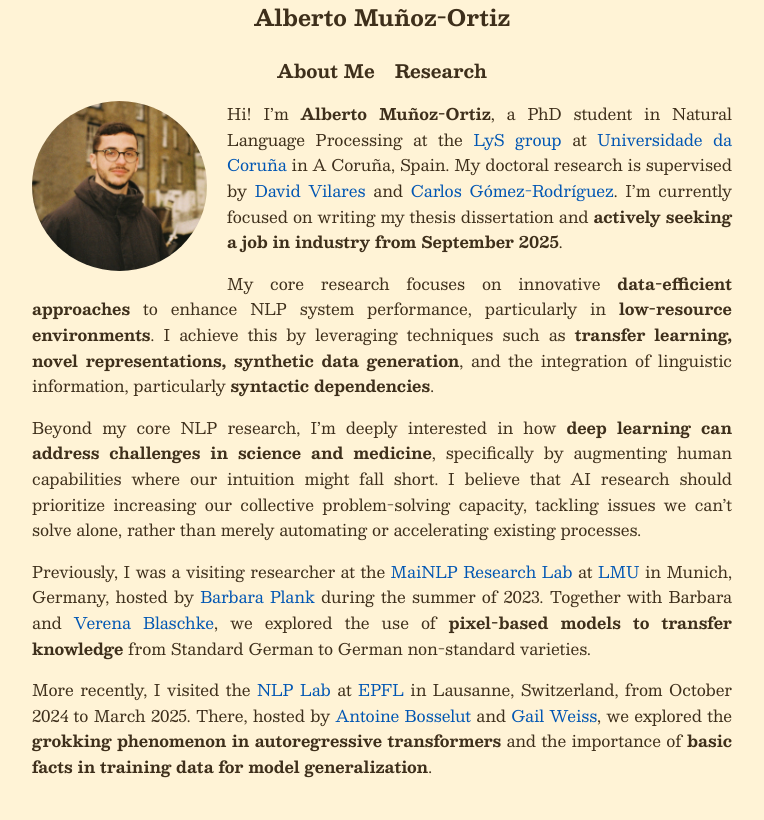
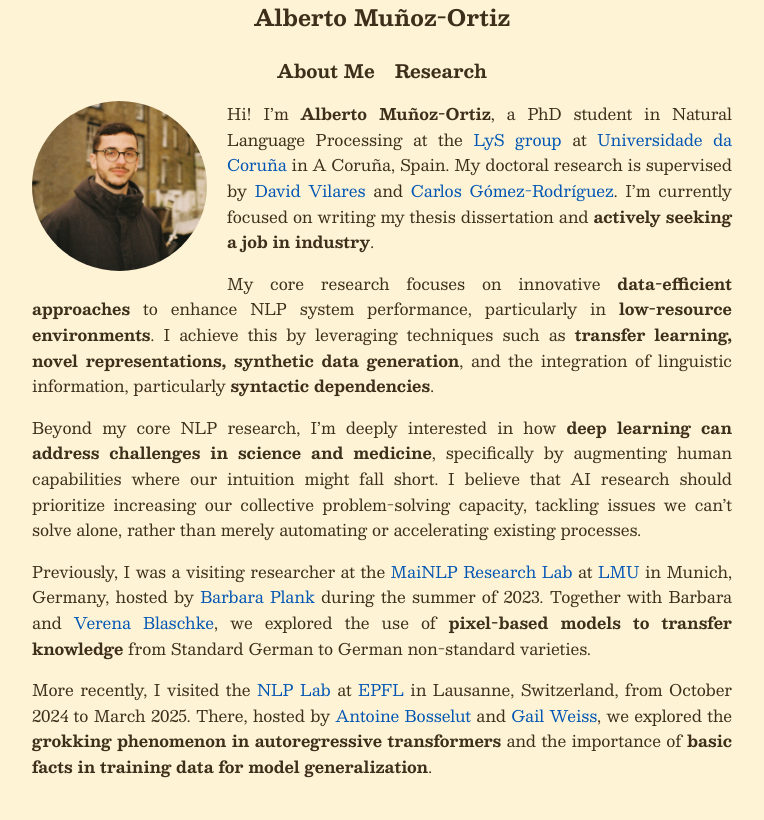
Before and after one commit to amunozo/amunozo.github.io, a Jekyll site: the page built from index.md, in a window 1280 px wide. Shown: the top 820 px of the page, without its empty margins (258-1022 px from the left). Built offline with Jekyll 4.4.1, drawn with Linux system fonts in a browser that asks for light colours; grey boxes are pictures that could not be loaded.

Commit message:
update personal information and publication status

```diff
--- a/index.md
+++ b/index.md
@@ -8,7 +8,7 @@
   <img src="./image.png" alt="My Picture" style="border-radius: 50%; width: 175px; height: auto;" />
 </div>
 
-Hi! I'm **Alberto Muñoz-Ortiz**, a PhD student in Natural Language Processing at the [LyS group](https://www.grupolys.org/) at [Universidade da Coruña](https://www.udc.es/) in A Coruña, Spain. My doctoral research is supervised by [David Vilares](http://www.grupolys.org/~david.vilares/) and [Carlos Gómez-Rodríguez](http://www.grupolys.org/~cgomezr/). I'm currently focused on writing my thesis dissertation and **actively seeking a job in industry from September 2025**.
+Hi! I'm **Alberto Muñoz-Ortiz**, a PhD student in Natural Language Processing at the [LyS group](https://www.grupolys.org/) at [Universidade da Coruña](https://www.udc.es/) in A Coruña, Spain. My doctoral research is supervised by [David Vilares](http://www.grupolys.org/~david.vilares/) and [Carlos Gómez-Rodríguez](http://www.grupolys.org/~cgomezr/). I'm currently focused on writing my thesis dissertation and **actively seeking a job in industry**.
 
 My core research focuses on innovative **data-efficient approaches** to enhance NLP system performance, particularly in **low-resource environments**. I achieve this by leveraging techniques such as **transfer learning, novel representations, synthetic data generation**, and the integration of linguistic information, particularly **syntactic dependencies**.
 
```
Also changed, not shown: research.md (+1 -1 lines).
